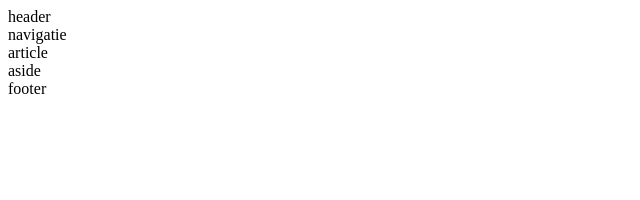
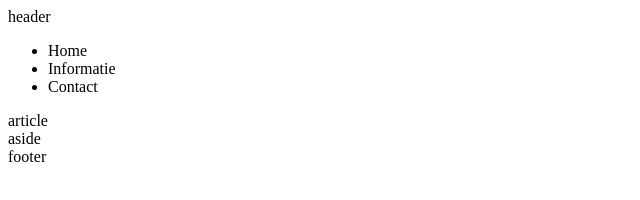
Before and after one commit to lynnxg/IT-in-de-zorg, a plain HTML site: page index.html in a window 1280 px wide. Shown: the whole page, without its empty margins (0-640 px from the left). Drawn offline with Linux system fonts and the light colour scheme.

Commit message:
navigatie toegevoed

```diff
--- a/index.html
+++ b/index.html
@@ -9,7 +9,13 @@
   <body>
     <header>header</header>
     <div>
-      <nav>navigatie</nav>
+      <nav>
+      <ul>
+        <li> Home </li>
+        <li> Informatie </li>
+        <li> Contact </li>
+      </ul>
+      </nav>
       <article>article</article>
       <aside>aside</aside>
     </div>
```
